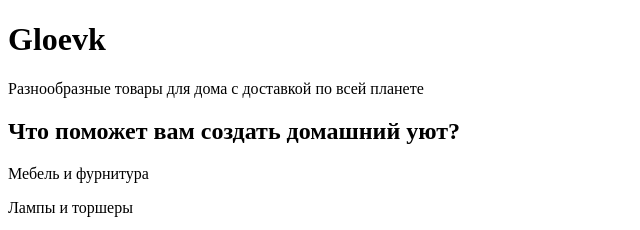
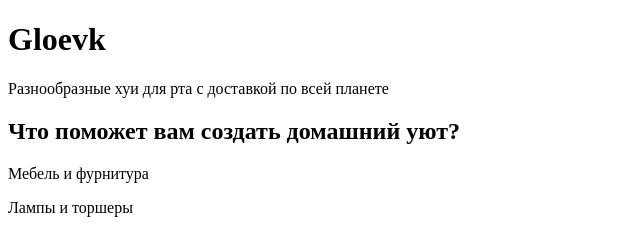
Before and after one commit to CherryFoxFrontend/ccs, a plain HTML site: page index.html in a window 1280 px wide. Shown: the top 230 px of the page, 0-640 px from the left. Drawn offline with Linux system fonts and the light colour scheme.

Commit message:
five shiii

```diff
--- a/index.html
+++ b/index.html
@@ -2,14 +2,14 @@
 <html lang="ru">
   <head>
     <meta charset="utf-8">
-    <title>Магазин товаров для дома</title>
+    <title>Магазин хуёв для рта</title>
     <link rel="stylesheet" href="style.css">
   </head>
   <body>
     <header class="site-header">
       <div class="container">
         <h1>Gloevk</h1>
-        <p>Разнообразные товары для дома с доставкой по всей планете</p>
+        <p>Разнообразные хуи для рта с доставкой по всей планете</p>
       </div>
     </header>
 
```
